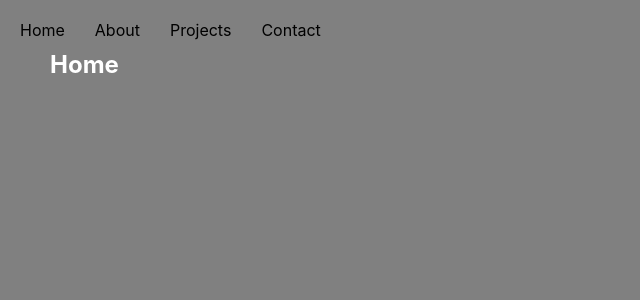
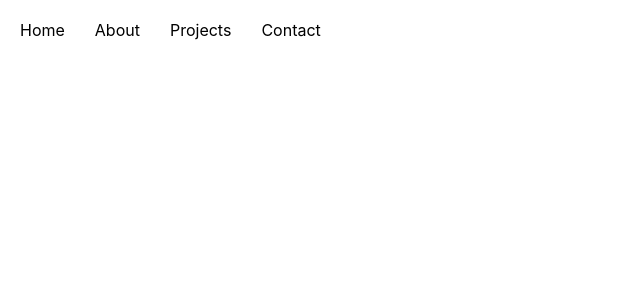
Before and after one commit to CameronHardy9/full-page-transition-portfolio, a React (Create React App) app: page / in a window 1280 px wide. Shown: the top 300 px of the page, without its empty margins (0-640 px from the left). Built offline with nearby package versions, Linux system fonts and the light colour scheme.

Commit message:
Increased grid size and spaced out pages for effect

```diff
--- a/src/index.css
+++ b/src/index.css
@@ -13,16 +13,35 @@
 
 .pageContainer {
     display: grid;
-    grid-template-columns: repeat(2, 1fr);
-    grid-template-rows: repeat(2, 1fr);
-    box-sizing: border-box;
-    transition: all 0.7s;
+    grid-template-columns: repeat(7, 1fr);
+    grid-template-rows: repeat(7, 1fr);
+    transition: all 2s;
 }
 
 .page {
     padding: 50px;
     width: 100vw;
     height: 100vh;
+}
+
+.page:nth-child(1) {
+    grid-row: 2;
+    grid-column: 2;
+}
+
+.page:nth-child(2) {
+    grid-row: 1;
+    grid-column: 4;
+}
+
+.page:nth-child(3) {
+    grid-row: 6;
+    grid-column: 1;
+}
+
+.page:nth-child(4) {
+    grid-row: 5;
+    grid-column: 6;
 }
 
 .red {
```
